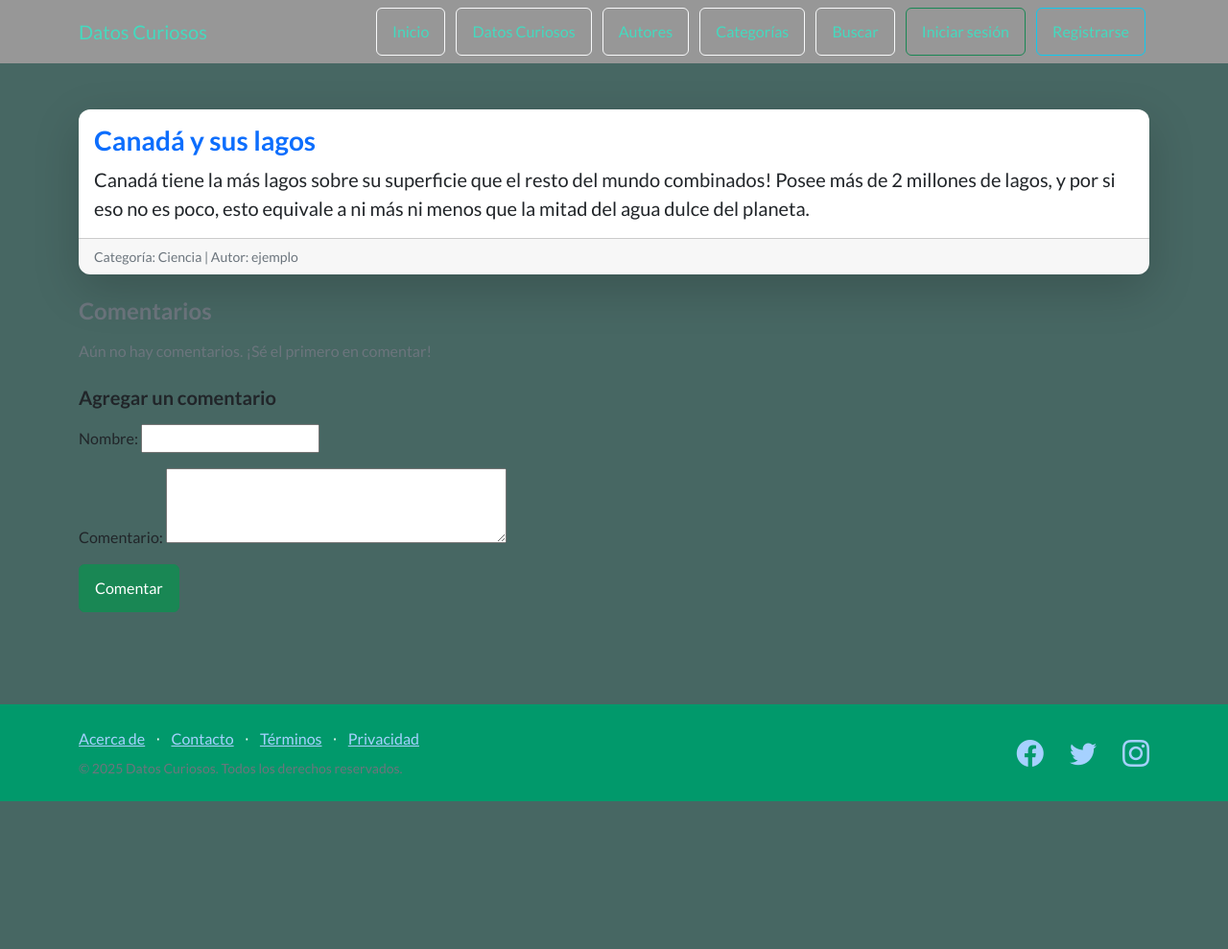
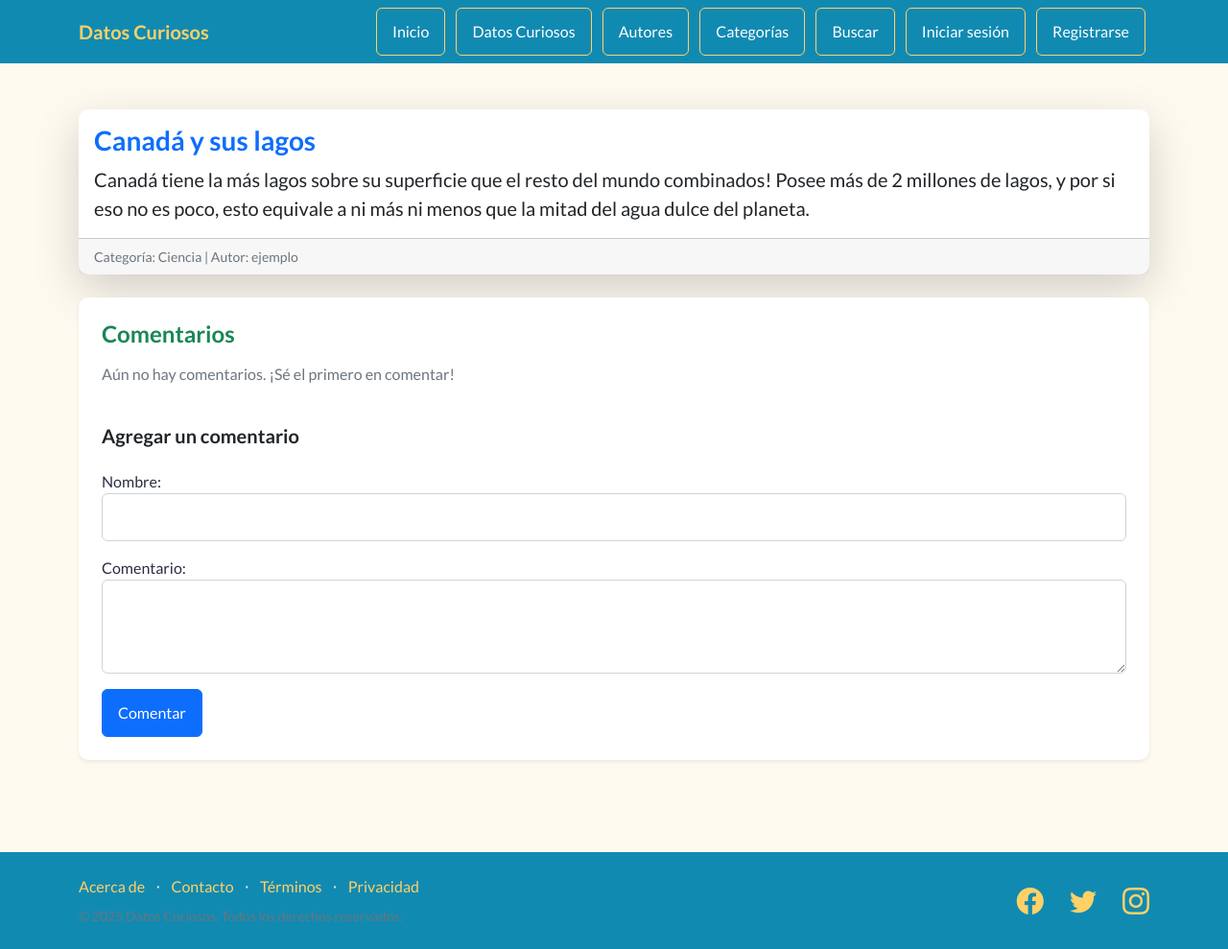
Before and after one commit to FacundoGamm/TuPrimeraPagina-Gamm, a Django app: page /datos/4/ in a window 1280 px wide. Shown: the whole page at 96% size. Before the commit the page ends 835 px from the top, so only its background shows below. Run offline with Django 5.2, Linux system fonts and the light colour scheme; data comes from the database, SQL or seed files in the repository; both versions use the stored data as it was after the commit; some libraries are stand-ins or nearby versions.

Commit message:
completo

```diff
--- a/Blog_Datos/AppCoder/forms.py
+++ b/Blog_Datos/AppCoder/forms.py
@@ -20,8 +20,10 @@ class ComentarioForm(forms.ModelForm):
         model = Comentario
         fields = ['nombre', 'comentario']
         widgets = {
-            'comentario': forms.Textarea(attrs={'rows': 3}),
+            'nombre': forms.TextInput(attrs={'class': 'form-control'}),
+            'comentario': forms.Textarea(attrs={'class': 'form-control', 'rows': 3}),
         }
+
 
 # Formulario de búsqueda
 class BusquedaForm(forms.Form):
--- a/Blog_Datos/AppCoder/templates/AppCoder/autores.html
+++ b/Blog_Datos/AppCoder/templates/AppCoder/autores.html
@@ -32,9 +32,7 @@
     {% endif %}
 
     {% if user.is_authenticated %}
-        <div class="text-center mt-4">
-            <a href="{% url 'agregar_autor' %}" class="btn btn-outline-primary">Agregar un nuevo autor</a>
-        </div>
+
     {% endif %}
 </div>
 {% endblock %}
--- a/Blog_Datos/AppCoder/templates/AppCoder/detalle_dato.html
+++ b/Blog_Datos/AppCoder/templates/AppCoder/detalle_dato.html
@@ -5,6 +5,8 @@
 
 {% block contenido %}
 <div class="container py-5">
+
+    <!-- Dato Curioso -->
     <div class="card shadow-lg border-0 mb-4">
         <div class="card-body">
             <h3 class="card-title text-primary fw-bold">{{ dato.titulo }}</h3>
@@ -15,6 +17,7 @@
         </div>
     </div>
 
+    <!-- Botones Editar/Eliminar -->
     {% if user.is_authenticated %}
         <div class="mb-4 text-end">
             <a href="{% url 'editar_dato' dato.id %}" class="btn btn-outline-warning btn-sm">Editar</a>
@@ -22,13 +25,16 @@
         </div>
     {% endif %}
 
-    <h4 class="text-secondary mb-3">Comentarios</h4>
+    <!-- Sección Comentarios -->
+    <div class="card shadow-sm p-4 mb-5">
+        <h4 class="text-success mb-3">Comentarios</h4>
 
         {% if comentarios %}
             <ul class="list-group mb-4">
                 {% for comentario in comentarios %}
-                <li class="list-group-item">
-                    <strong>{{ comentario.nombre }}:</strong> {{ comentario.comentario }}
+                    <li class="list-group-item bg-light">
+                        <strong>{{ comentario.nombre }}:</strong><br>
+                        <span>{{ comentario.comentario }}</span>
                     </li>
                 {% endfor %}
             </ul>
@@ -37,10 +43,18 @@
         {% endif %}
 
         <h5 class="mt-4 text-dark">Agregar un comentario</h5>
-    <form method="POST" class="mt-3 mb-5">
+        <form method="POST" class="mt-3">
             {% csrf_token %}
-        {{ form.as_p }}
-        <button type="submit" class="btn btn-success">Comentar</button>
+            <div class="mb-3">
+                {{ form.nombre.label_tag }}
+                {{ form.nombre }}
+            </div>
+            <div class="mb-3">
+                {{ form.comentario.label_tag }}
+                {{ form.comentario }}
+            </div>
+            <button type="submit" class="btn btn-primary">Comentar</button>
         </form>
     </div>
+</div>
 {% endblock %}
--- a/Blog_Datos/AppCoder/templates/AppCoder/padre.html
+++ b/Blog_Datos/AppCoder/templates/AppCoder/padre.html
@@ -1,5 +1,6 @@
 <!DOCTYPE html>
 <html lang="en">
+
 <head>
     {% load static %}
     <meta charset="utf-8" />
@@ -15,7 +16,8 @@
     <link href="https://cdn.jsdelivr.net/npm/bootstrap-icons@1.5.0/font/bootstrap-icons.css" rel="stylesheet" />
 
     <!-- Google fonts-->
-        <link href="https://fonts.googleapis.com/css?family=Lato:300,400,700,300italic,400italic,700italic" rel="stylesheet" />
+    <link href="https://fonts.googleapis.com/css?family=Lato:300,400,700,300italic,400italic,700italic"
+        rel="stylesheet" />
 
     <!-- Core theme CSS (includes Bootstrap)-->
     <link href="{% static 'AppCoder/css/styles.css' %}" rel="stylesheet" />
@@ -23,54 +25,64 @@
     <!-- Estilos personalizados -->
     <style>
         body {
-                background-color: #476763;
+            background-color: #fffaf0;
             font-family: 'Lato', sans-serif;
+            color: #2b2d42;
         }
 
         .navbar {
-                background-color: #979797 !important;
+            background-color: #118ab2 !important;
         }
 
-            .navbar .btn,
         .navbar .navbar-brand {
-                color: #44dabf !important;
+            color: #ffd166 !important;
+            font-weight: bold;
+        }
+
+        .navbar .btn {
+            color: #ffffff !important;
+            border-color: #ffd166 !important;
         }
 
         .navbar .btn:hover {
-                background-color: #005999 !important;
-                color: rgb(198, 255, 228) !important;
+            background-color: #ffd166 !important;
+            color: #2b2d42 !important;
+        }
+
+        .btn-light {
+            background-color: #ff6f61;
+            color: white;
+            border: none;
+        }
+
+        .btn-light:hover {
+            background-color: #e85c50;
+            color: #fff;
         }
 
         .card {
+            background-color: #ffffff;
             border: none;
-                border-radius: 12px;
-                box-shadow: 0 4px 12px rgba(0, 0, 0, 0.1);
-            }
-
-            .btn-light {
-                background-color: #004631;
-                color: #00a86d;
-                border: 1px solid #ccc;
-            }
-
-            .btn-light:hover {
-                background-color: #e6f0ff;
+            border-radius: 10px;
+            box-shadow: 0 4px 14px rgba(0, 0, 0, 0.08);
         }
 
         footer.footer {
-                background-color: #01996b;
-                color: white;
+            background-color: #118ab2;
+            color: #ffffff;
         }
 
         footer.footer a {
-                color: #a6d1ff;
+            color: #ffd166;
+            text-decoration: none;
         }
 
         footer.footer a:hover {
-                color: white;
+            color: #ffffff;
             text-decoration: underline;
         }
     </style>
+
 </head>
 
 <body>
@@ -142,4 +154,5 @@
     <!-- Core theme JS-->
     <script src="{% static 'AppCoder/js/scripts.js' %}"></script>
 </body>
+
 </html>
```
Also changed, not shown: Blog_Datos/db.sqlite3. Lines whose indentation alone changed are shown as unchanged.
